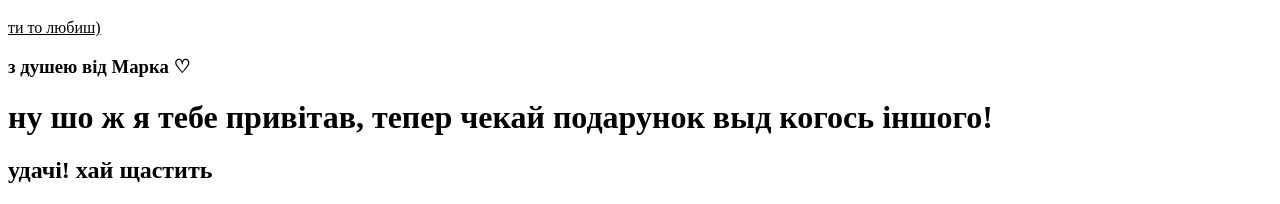
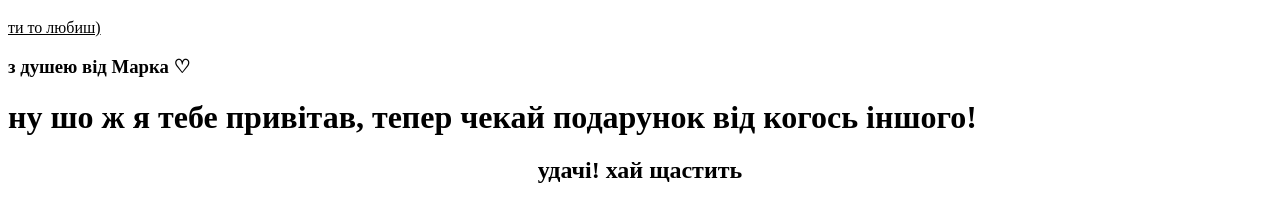
Before and after one commit to Logika2025-web/site111, a plain HTML site: page index.html in a window 1280 px wide. Shown: the part 995-1199 px from the top of the page. Drawn offline with Linux system fonts and the light colour scheme.

Commit message:
Update index.html

```diff
--- a/index.html
+++ b/index.html
@@ -20,11 +20,11 @@
        <a href="https://www.binance.com/uk-UA/markets/overview" style="color: black">ти то любиш)</a>
        <h3>з душею від Марка ♡</h3>
        <h1>
-       ну шо ж я тебе привітав, тепер чекай подарунок выд когось іншого!
+       ну шо ж я тебе привітав, тепер чекай подарунок від когось іншого!
        </h1>
       <p>
        </p>
-       <h2 "text-align:center">
+       <h2 style="text-align:center">
        удачі! хай щастить
        </h2>
     </footer>
```
